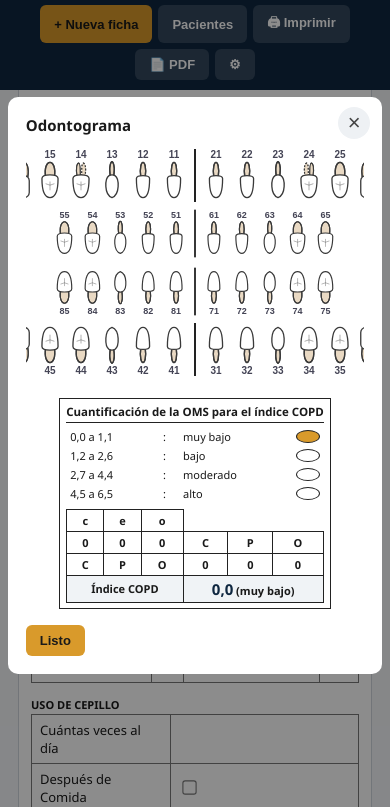
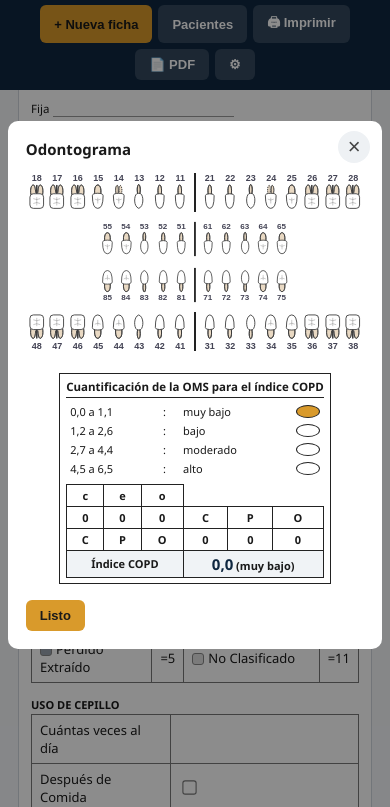
Before and after one commit to gleoleder/ficha_odontologica, a plain HTML site: page index.html in a window 390 px wide. Both pictures are taken after a click on the button "🦷 Ver / editar odontograma". Shown: the part 1926-2733 px from the top of the page. Drawn offline with Linux system fonts and the light colour scheme.

Commit message:
Mostrar todos los dientes en la ventana emergente del odontograma
Los dientes ahora usan tamaño fluido (clamp) para que las 16 piezas de
cada arcada quepan completas en el ancho del modal sin recortarse.

Co-Authored-By: Claude Opus 4.8 <noreply@anthropic.com>

```diff
--- a/style.css
+++ b/style.css
@@ -192,14 +192,21 @@ body{
    el odontograma se ve inline normal. */
 .odo-abrir-btn{display:none;}
 
-/* La ventana emergente del odontograma: caja más ancha y alta */
-.odonto-modal-box{width:min(620px,96vw);max-height:92vh;}
-#odonto-modal-body{margin:6px 0 12px;overflow:auto;}
-/* Dentro del modal el odontograma se ve grande y centrado */
+/* La ventana emergente del odontograma: caja casi a pantalla completa */
+.odonto-modal-box{width:96vw;max-width:680px;max-height:92vh;}
+#odonto-modal-body{margin:6px 0 12px;overflow-x:hidden;overflow-y:auto;}
+/* Dentro del modal el odontograma se ve completo y centrado */
 #odonto-modal-body .odontograma-wrap{grid-template-columns:1fr;gap:14px;}
-#odonto-modal-body #odontograma{align-items:center;overflow-x:auto;}
-#odonto-modal-body .odo-fila{justify-content:center;}
-#odonto-modal-body .diente-svg{width:30px;height:41px;}
+#odonto-modal-body #odontograma{align-items:center;overflow:visible;gap:8px;}
+#odonto-modal-body .odo-fila{justify-content:center;gap:1px;}
+#odonto-modal-body .odo-sep{margin:0 3px;}
+/* Dientes con tamaño FLUIDO: las 16 piezas siempre caben en el ancho
+   del modal (≈96vw). Tope de 30px en pantallas anchas. */
+#odonto-modal-body .diente-svg{
+  width:clamp(13px, 5vw, 30px);
+  height:auto;aspect-ratio:40/56;
+}
+#odonto-modal-body .diente-num{font-size:9px;}
 #odonto-modal-body .oms-box{max-width:420px;margin:8px auto 0;}
 
 /* Tablets y ventanas medianas */
```
